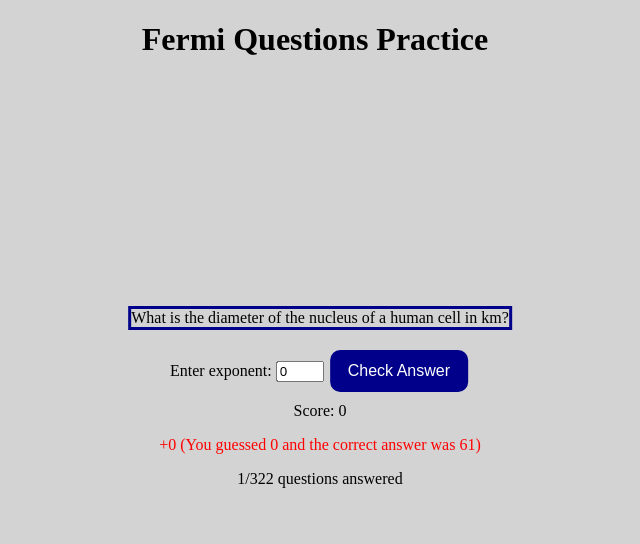
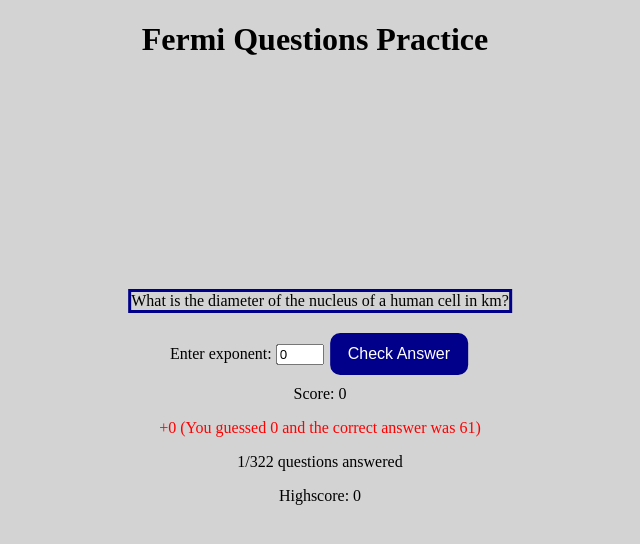
Before and after one commit to KalleNikula-Gill/FermiQuesitions, a plain HTML site: page index.html in a window 1280 px wide. Both pictures are taken after a click on the button "Check Answer". Shown: the whole page, without its empty margins (325-965 px from the left). Drawn offline with Linux system fonts and the light colour scheme.

Commit message:
Add highscore feature

```diff
--- a/app.js
+++ b/app.js
@@ -3,6 +3,21 @@ var currentQuestion = 0;
 var numQuestions = 0;
 var questions_and_answers = [];
 var q_and_a = []
+var highscore = 0;
+
+function setHighscore(highscore) {
+    document.cookie =  "highscore=" + highscore + "; expires=1 Jan 2030 01:01:01";
+}
+
+function getHighscore() {
+    var decoded = decodeURIComponent(document.cookie);
+    if (decoded == "") {
+        return "";
+    }
+    else {
+        return decoded.substring(10);
+    }
+}
 
 function loadData() {
     fetch("data.txt")
@@ -19,6 +34,13 @@ function loadData() {
             .map(({ value }) => value)
         numQuestions = q_and_a.length
         document.getElementById("answeredFraction").innerText = "0/" + numQuestions.toString() + " questions answered";
+        if (getHighscore()!="") {
+            highscore=getHighscore();
+        }
+        else {
+            setHighscore(0);
+        }
+        document.getElementById("highscore").innerText = "Highscore: " + highscore;
         setQuestion();
     })
 }
@@ -55,6 +77,11 @@ function getInput() {
             document.getElementById("scoreDescription").style.color = "red";
         }
     }
+    if (currentScore > highscore) {
+        highscore = currentScore;
+        setHighscore(currentScore);
+        document.getElementById("highscore").innerText = "Highscore: " + highscore;
+    }
     currentQuestion+=1;
     setQuestion();
     document.getElementById("quantity").value = 0;
--- a/index.html
+++ b/index.html
@@ -18,6 +18,8 @@
     <p id="score">Score: 0</p>
     <p id="scoreDescription"></p>
     <p id="answeredFraction"></p>
+
+    <p id="highscore"></p>
     </div>
 </body>
 </html>
```
